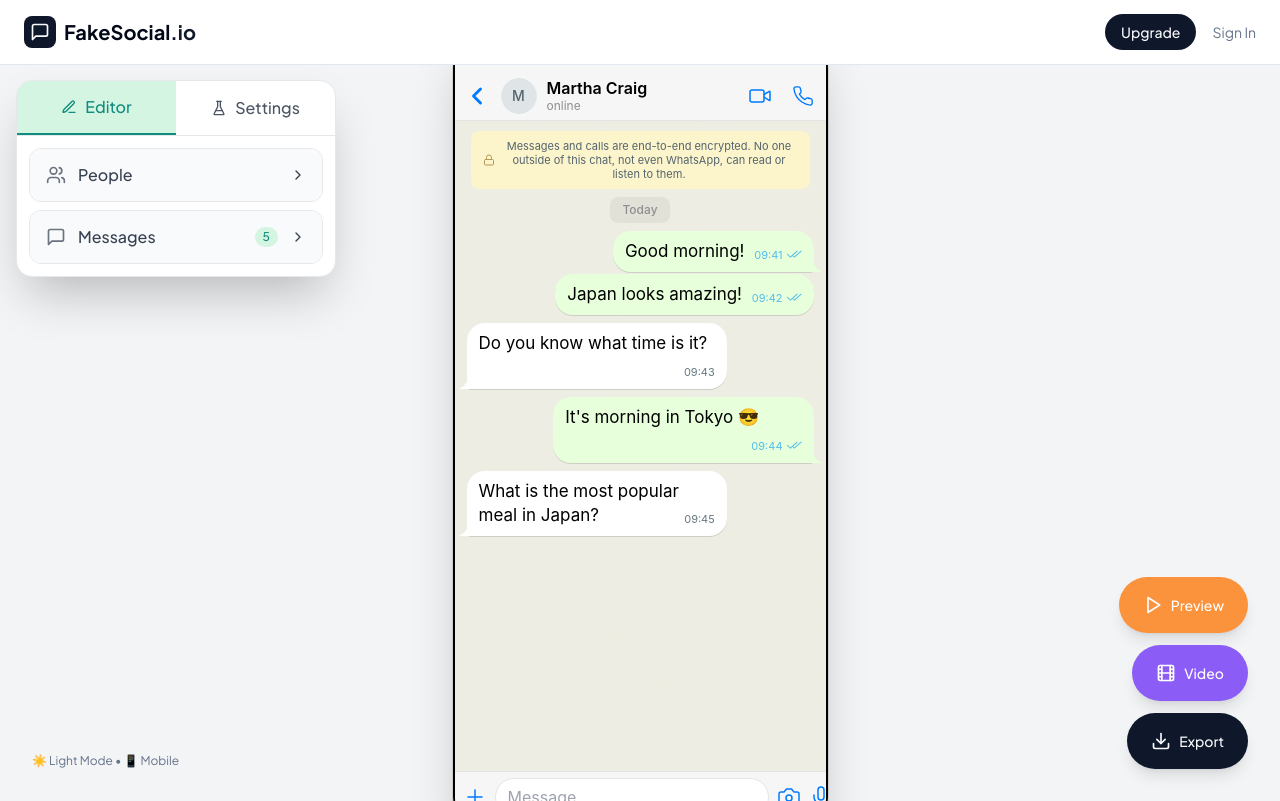
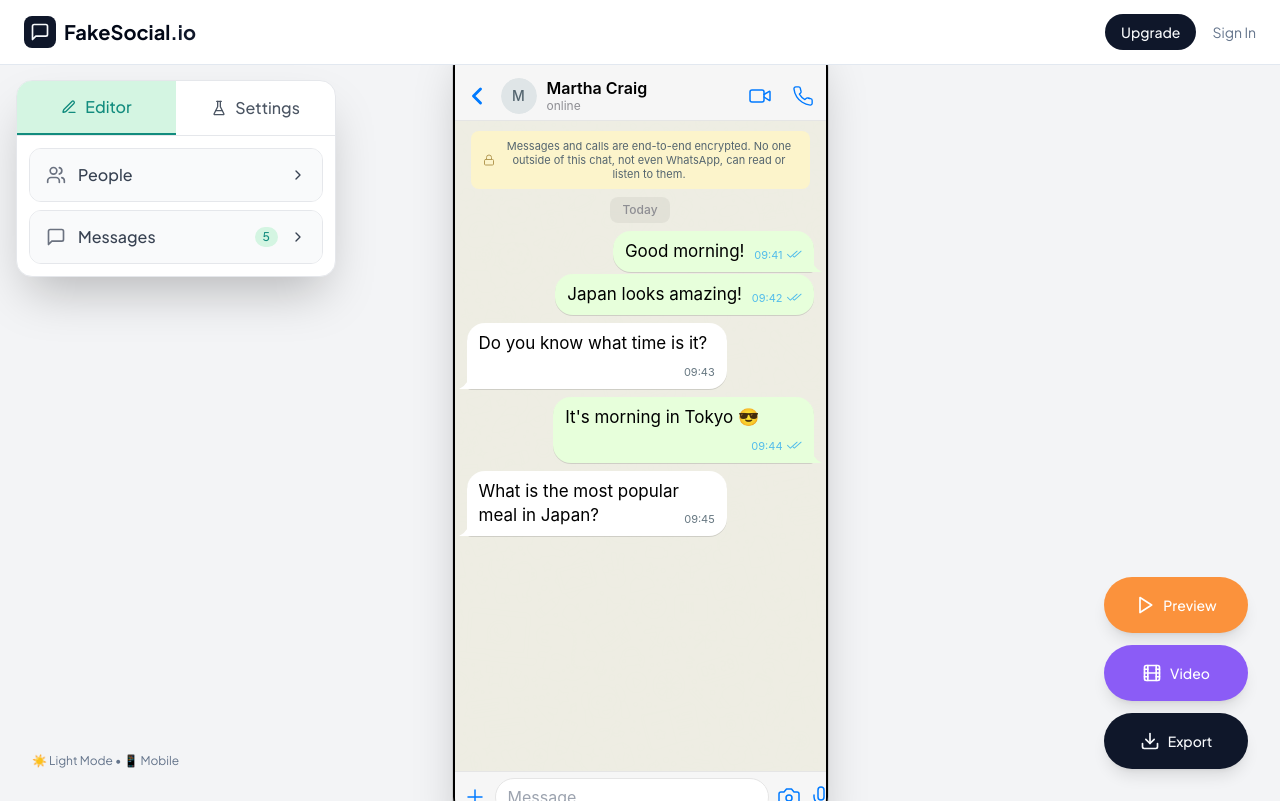
Before and after one commit to gokhangokova/fakewhatsappmessage, a Next.js app: page / in a window 1280 px wide. Built offline with nearby package versions, Linux system fonts and the light colour scheme.

Commit message:
fix: Make all export buttons same width (w-36) on desktop

```diff
--- a/app/page.tsx
+++ b/app/page.tsx
@@ -344,7 +344,7 @@
           {isPreviewMode ? (
             <Button
               size="default"
-              className="rounded-full shadow-lg h-12 sm:h-14 w-12 sm:w-auto sm:px-6 gap-2 bg-orange-400 hover:bg-orange-500 text-white border-0"
+              className="rounded-full shadow-lg h-12 sm:h-14 w-12 sm:w-36 sm:px-0 gap-2 bg-orange-400 hover:bg-orange-500 text-white border-0 justify-center"
               onClick={handleStopPreview}
             >
               <Square className="w-5 h-5" />
@@ -353,7 +353,7 @@
           ) : (
             <Button
               size="default"
-              className="rounded-full shadow-lg h-12 sm:h-14 w-12 sm:w-auto sm:px-6 gap-2 bg-orange-400 hover:bg-orange-500 text-white border-0"
+              className="rounded-full shadow-lg h-12 sm:h-14 w-12 sm:w-36 sm:px-0 gap-2 bg-orange-400 hover:bg-orange-500 text-white border-0 justify-center"
               onClick={handleStartPreview}
               disabled={isVideoMode || isExporting || messages.length === 0}
             >
--- a/components/export/image-export-panel.tsx
+++ b/components/export/image-export-panel.tsx
@@ -81,7 +81,7 @@
   const TriggerButton = (
     <Button
       size="default"
-      className="rounded-full shadow-lg h-12 sm:h-14 w-12 sm:w-auto sm:px-6 gap-2"
+      className="rounded-full shadow-lg h-12 sm:h-14 w-12 sm:w-36 sm:px-0 gap-2 justify-center"
       disabled={disabled}
     >
       {isExporting ? (
--- a/components/video/video-export-panel.tsx
+++ b/components/video/video-export-panel.tsx
@@ -129,7 +129,7 @@
   const TriggerButton = (
     <Button
       size="default"
-      className="rounded-full shadow-lg h-12 sm:h-14 w-12 sm:w-auto sm:px-6 gap-2 bg-violet-500 hover:bg-violet-600 text-white border-0"
+      className="rounded-full shadow-lg h-12 sm:h-14 w-12 sm:w-36 sm:px-0 gap-2 bg-violet-500 hover:bg-violet-600 text-white border-0 justify-center"
     >
       <Film className="w-5 h-5" />
       <span className="font-medium hidden sm:inline">Video</span>
```
